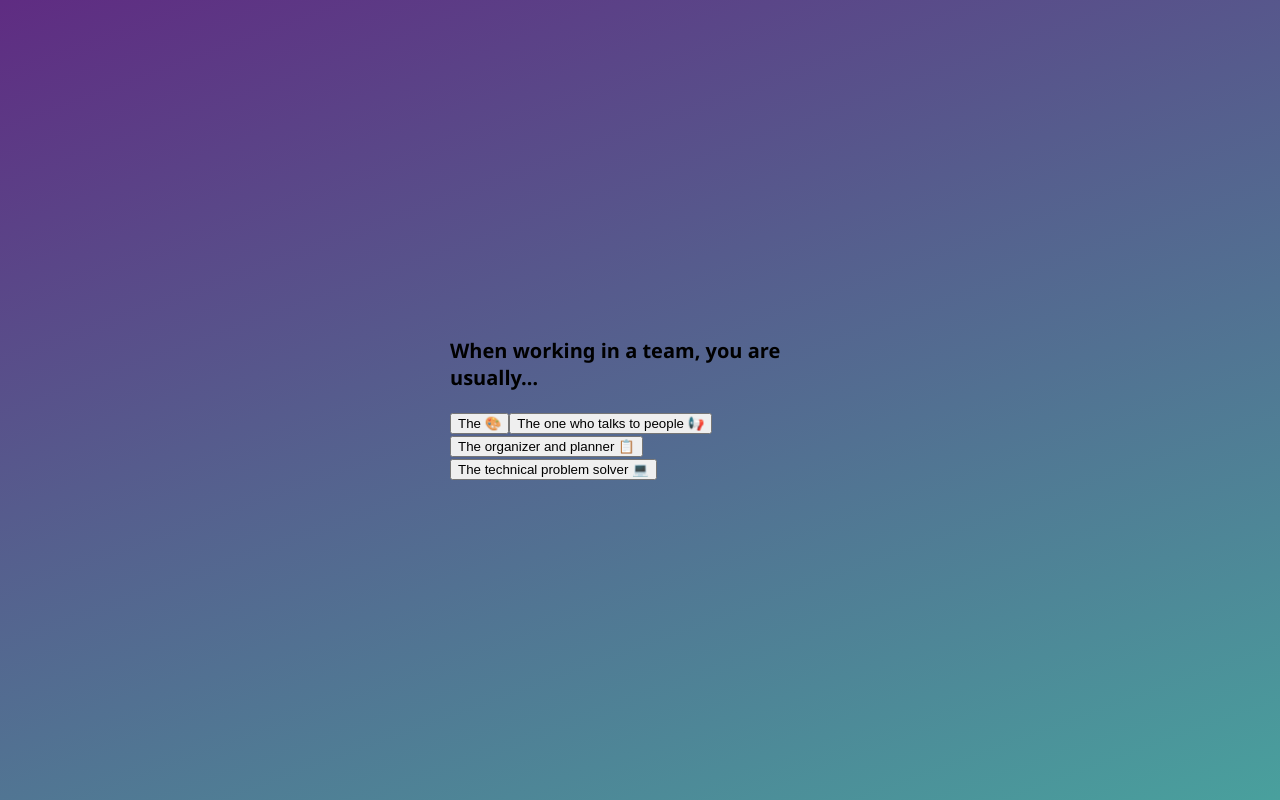
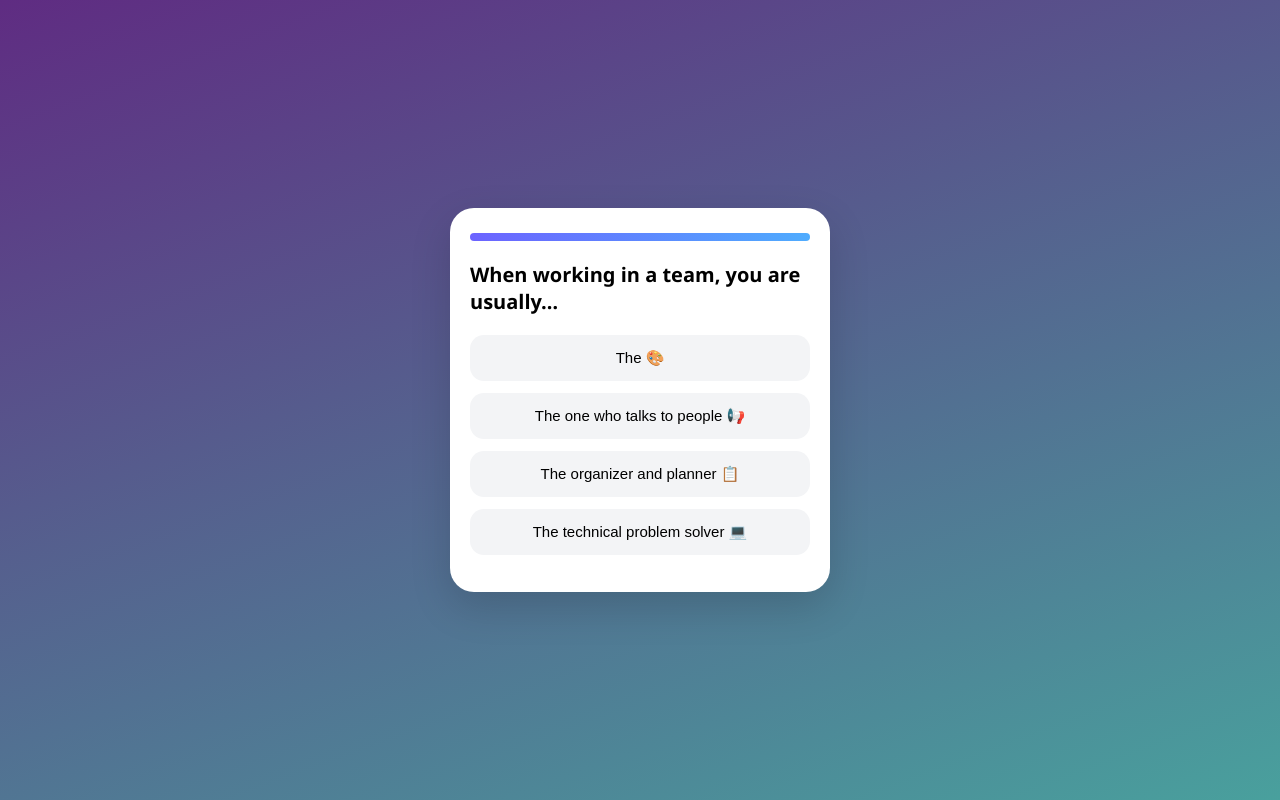
Before and after one commit to mnafrg/pixels-innovation-quiz, a React (Vite) app: page / in a window 1280 px wide. Built offline with nearby package versions, Linux system fonts and the light colour scheme.

Commit message:
Update Question.jsx

```diff
--- a/src/components/Question.jsx
+++ b/src/components/Question.jsx
@@ -1,9 +1,18 @@
-export default function Question({ data, onAnswer }) {
+export default function Question({ data, onAnswer, progress }) {
   return (
-        <div>
+    <div className="card">
+      <div className="progress-bar">
+        <div className="progress" style={{ width: `${progress}%` }}></div>
+      </div>
+
       <h2>{data.question}</h2>
+
       {data.options.map((opt, i) => (
-                <button key={i} onClick={() => onAnswer(opt.scores)}>
+        <button
+          key={i}
+          className="option-btn"
+          onClick={() => onAnswer(opt.scores)}
+        >
           {opt.text}
         </button>
       ))}
```
Lines whose indentation alone changed are shown as unchanged.
